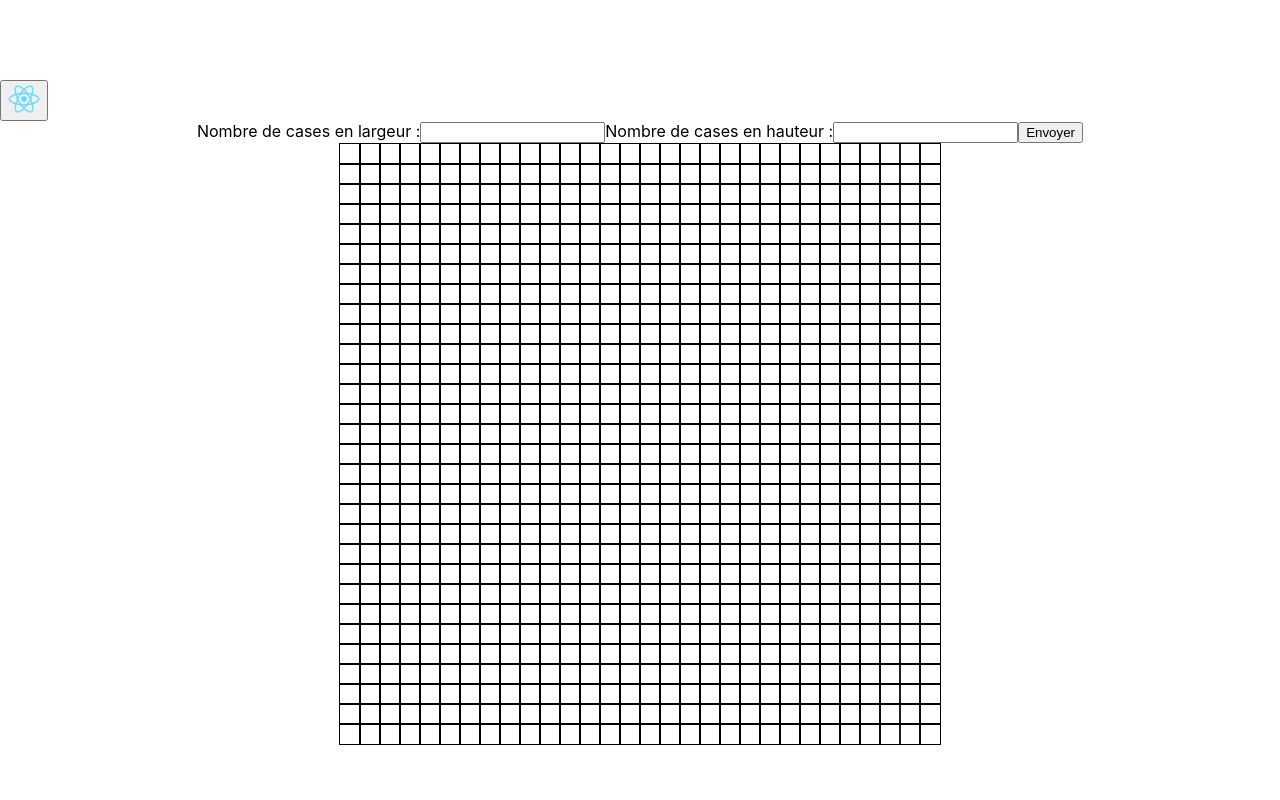
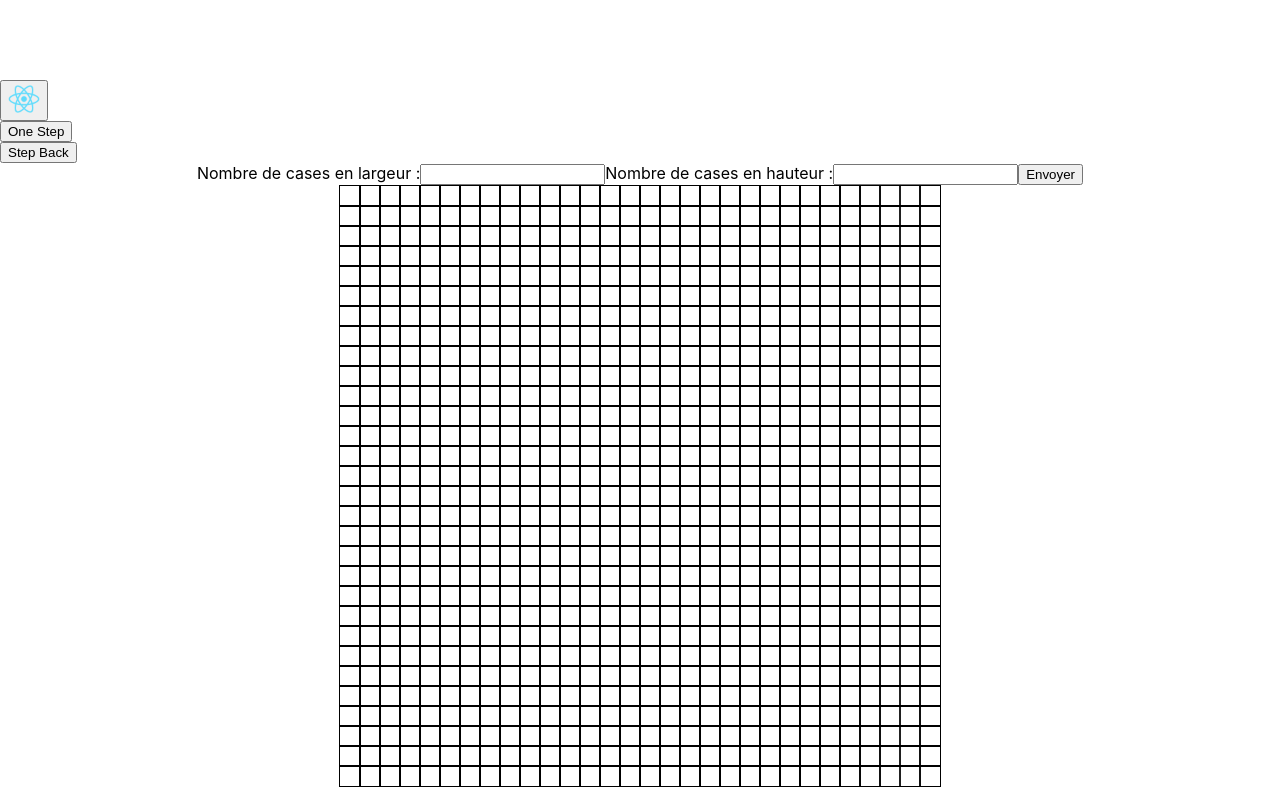
Before and after one commit to Corentin648/GameOfLifeWeb, a React (Create React App) app: page / in a window 1280 px wide. Built offline with nearby package versions, Linux system fonts and the light colour scheme.

Commit message:
ajout des boutons one step et step back

```diff
--- a/src/Quadrillage.js
+++ b/src/Quadrillage.js
@@ -24,6 +24,7 @@ class Quadrillage extends Component{
         /* La méthode fill remplie l'array avec des 0 */
         /* La méthode map applique à chaque élément la méthode en argument */
         this.matrice = Array(this.state.casesLargeur).fill(0).map(() => new Array(this.state.casesHauteur).fill(0));
+        this.backupMatrice = Array(this.state.casesLargeur).fill(0).map(() => new Array(this.state.casesHauteur).fill(0));
 
         this.canvas ='';
         this.pinceau='';
@@ -73,6 +74,7 @@ class Quadrillage extends Component{
 
     /* Fonction qui fait évoluer la matrice en fonction de la règle choisie */
     evoluer = () => {
+        this.backupMatrice = this.matrice;
         let voisines;
         let  mat = Array(this.state.casesLargeur).fill(0).map(() => new Array(this.state.casesHauteur).fill(0));
         for (let i = 0; i < this.state.casesLargeur; i++) {
@@ -225,8 +227,23 @@ class Quadrillage extends Component{
         })
     }
 
+    handlerBoutonOneStep = () => {
+        if (!this.state.start){
+            this.evoluer();
+            this.dessinerRectangles(this.pinceau);
+        }
+    }
+
+    handlerBoutonStepBack = () => {
+        if (!this.state.start){
+            this.matrice = this.backupMatrice;
+            this.dessinerRectangles(this.pinceau);
+        }
+    }
+
     handlerChangerTailleEcran = (event) => {
         this.setState({
+            // TODO : ici il faut try et en cas d'erreur afficher un message
             casesLargeur: parseInt(this.state.changerCasesLargeur),
             casesHauteur: parseInt(this.state.changerCasesHauteur)
         })
@@ -253,6 +270,8 @@ class Quadrillage extends Component{
         return(
             <div style={{marginTop: '5rem'}}>
                 <button style={{display: "block"}} onClick={() => this.handlerBoutonStart()}><Image src={require("./logo192.png")} width={"32px"} height={"32px"}/></button>
+                <button style={{display: "block"}} onClick={() => this.handlerBoutonOneStep()}>One Step</button>
+                <button style={{display: "block"}} onClick={() => this.handlerBoutonStepBack()}>Step Back</button>
                 <form onSubmit={(event) => {this.handlerChangerTailleEcran(event); return false}}>
                     <label>
                         Nombre de cases en largeur :
```
